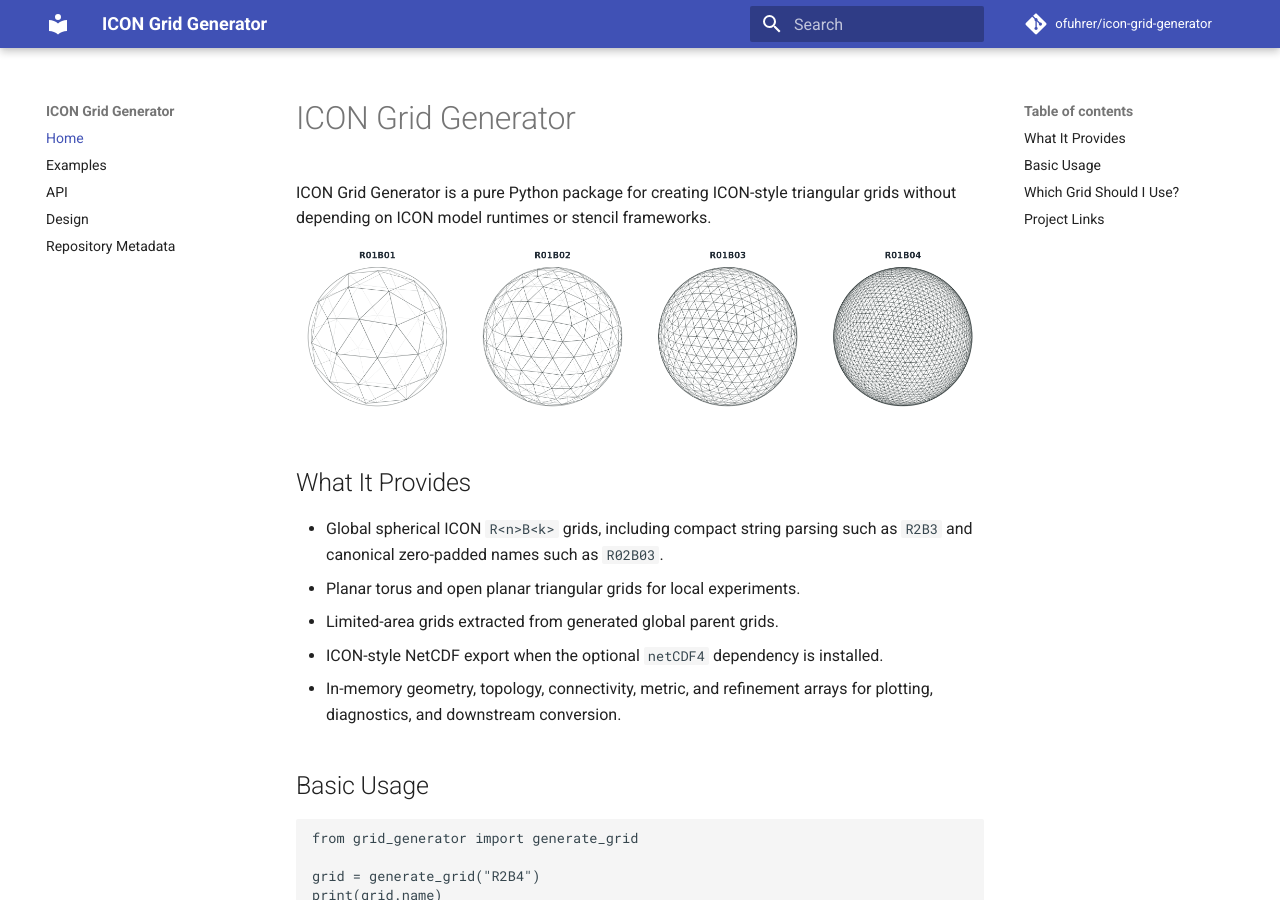
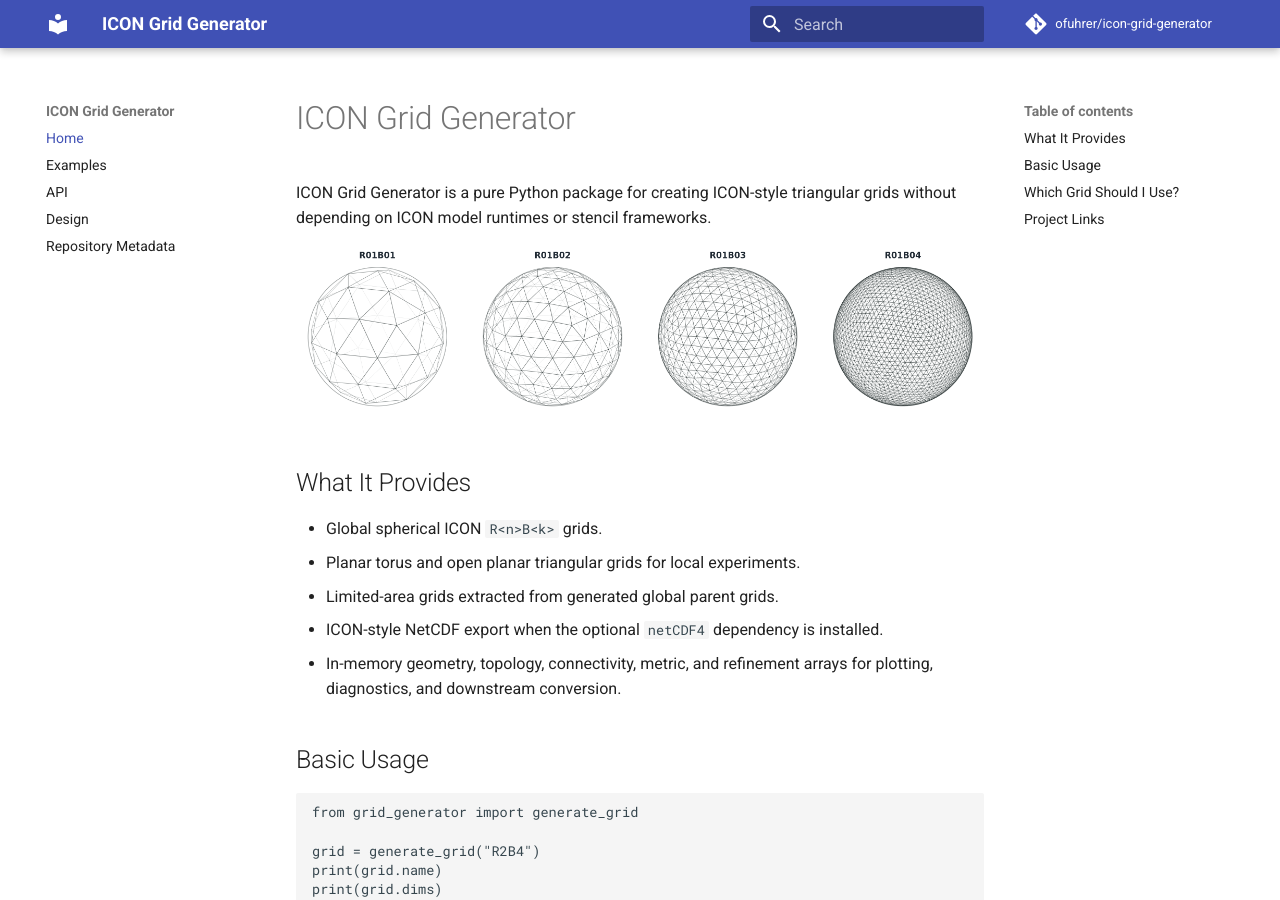
Before and after one commit to ofuhrer/icon-grid-generator, an MkDocs documentation site: the page built from docs/index.md, in a window 1280 px wide and 900 px high. Built offline with MkDocs 1.6.1 and Material for MkDocs 9.7.7, drawn with Linux system fonts in a browser that asks for light colours; comment, search, counter and statistics services are not loaded.

```diff
--- a/docs/index.md
+++ b/docs/index.md
@@ -7,8 +7,7 @@ grids without depending on ICON model runtimes or stencil frameworks.
 
 ## What It Provides
 
-- Global spherical ICON `R<n>B<k>` grids, including compact string parsing such
-  as `R2B3` and canonical zero-padded names such as `R02B03`.
+- Global spherical ICON `R<n>B<k>` grids.
 - Planar torus and open planar triangular grids for local experiments.
 - Limited-area grids extracted from generated global parent grids.
 - ICON-style NetCDF export when the optional `netCDF4` dependency is installed.
```
Also changed, not shown: AGENTS.md (+7 -1 lines), README.md (+2 -4 lines).
